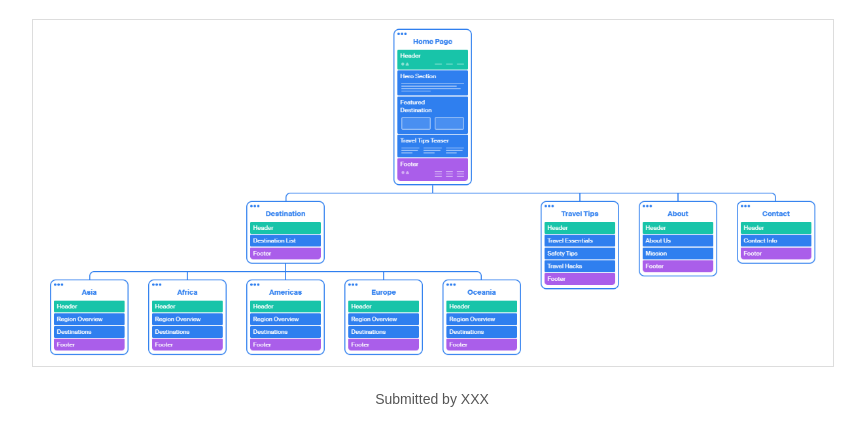
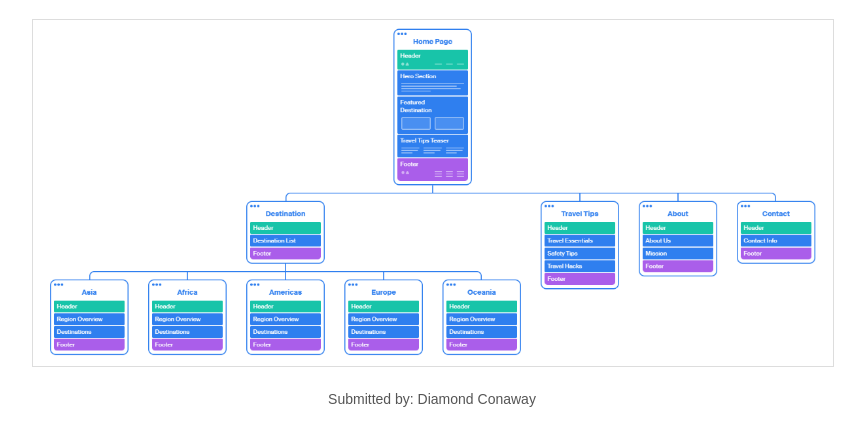
Before and after one commit to travelconaway/websitedeliverable2, a plain HTML site: page index.html in a window 1280 px wide. Shown: the part 81-526 px from the top of the page, without its empty margins (208-1073 px from the left). Drawn offline with Linux system fonts and the light colour scheme.

Commit message:
Update index.html

```diff
--- a/index.html
+++ b/index.html
@@ -11,7 +11,7 @@
         <h1>Travel Guide Website Content Map</h1>
         <img src="content_map.png" alt="Travel Guide Website Content Map">
         <div class="footer">
-            Submitted by XXX
+            Submitted by: Diamond Conaway
         </div>
     </div>
 </body>
```
